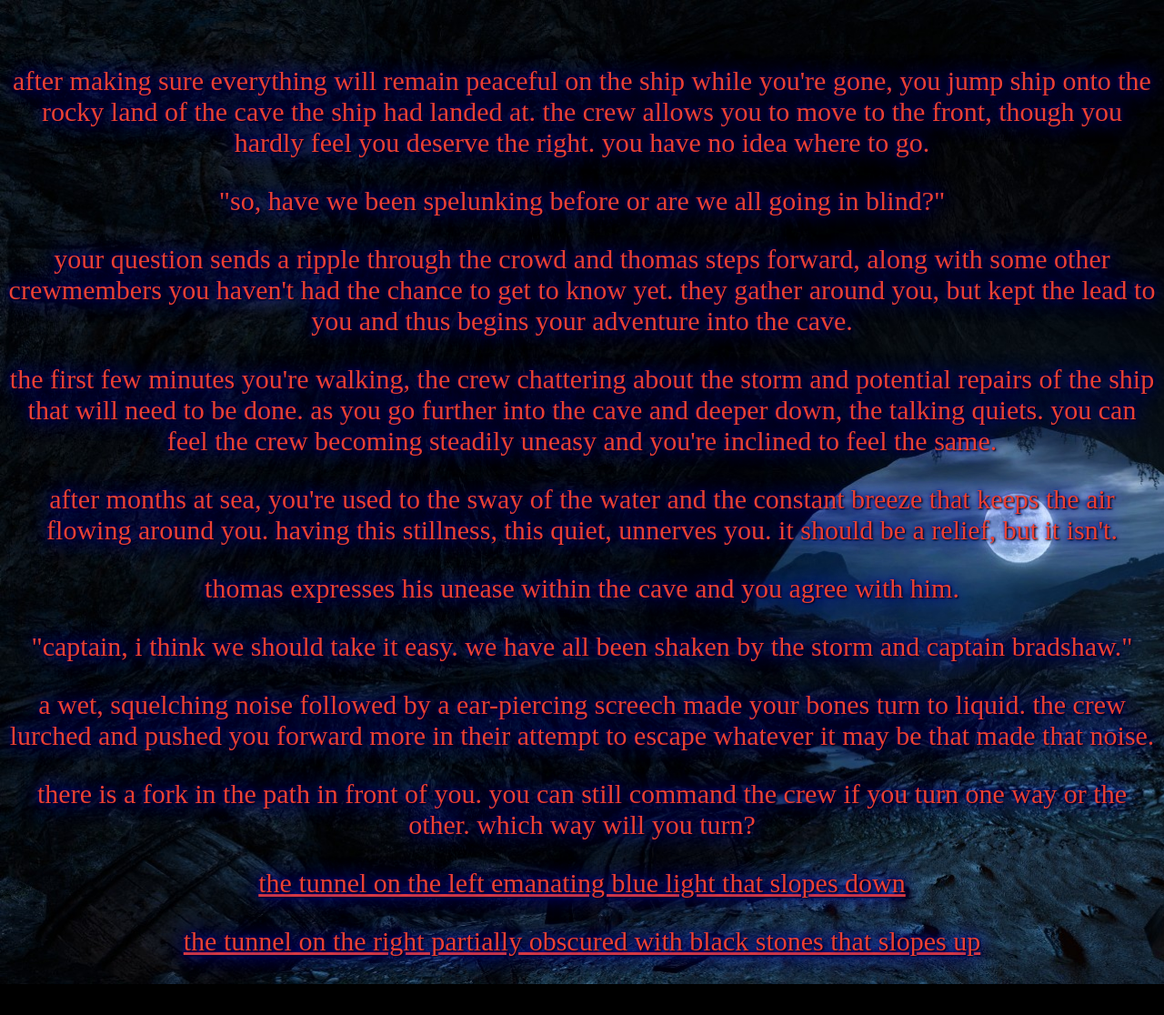
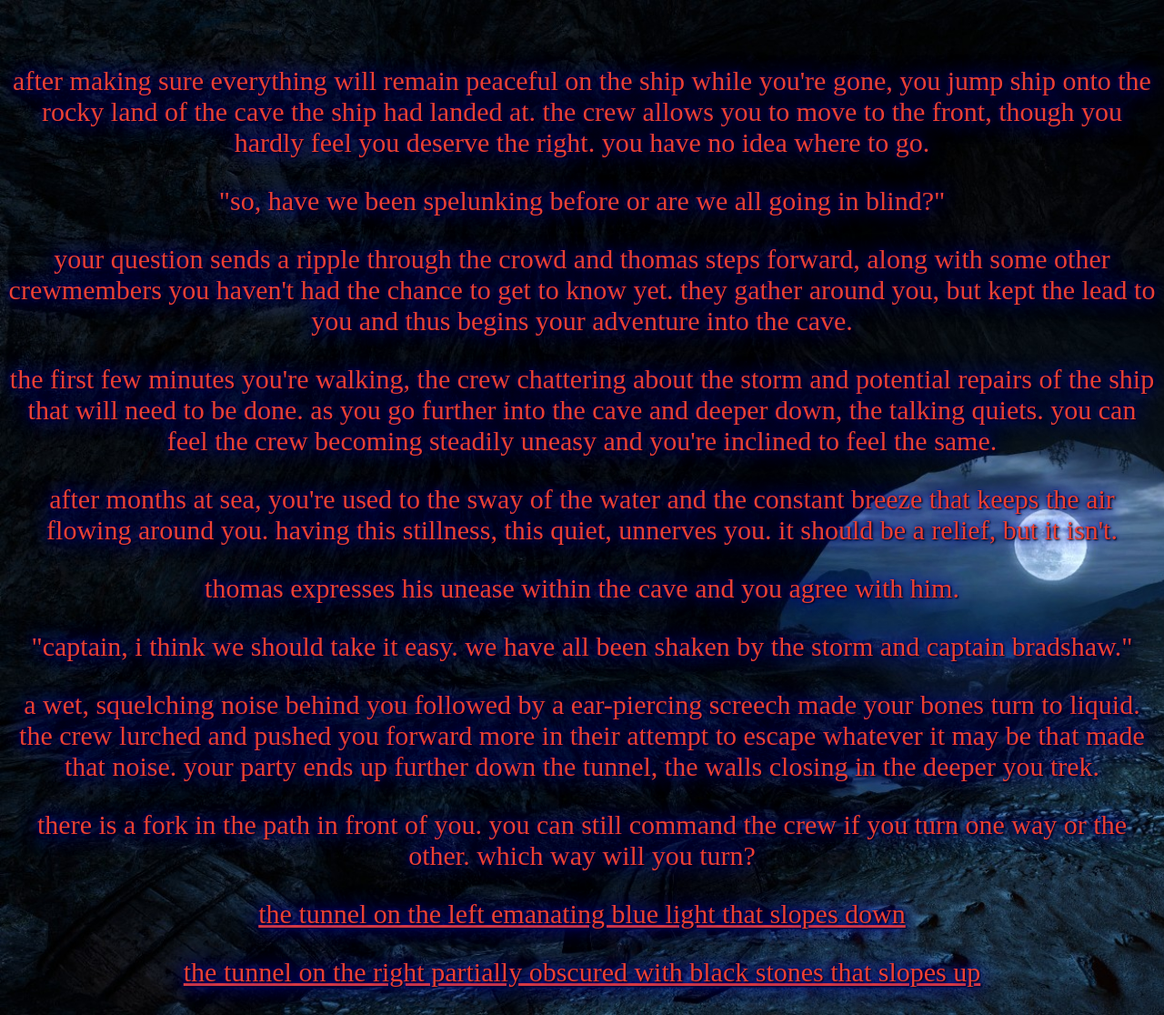
Before and after one commit to meg-charles/onthesea, a plain HTML site: page explorecave.html in a window 1280 px wide. Shown: the whole page at 91% size. Before the commit the page ends 1082 px from the top, so only its background shows below. Drawn offline with Linux system fonts and the light colour scheme; a web font is replaced by a local one.

Commit message:
Update explorecave.html
added description to tunnel

```diff
--- a/explorecave.html
+++ b/explorecave.html
@@ -34,10 +34,12 @@
       with him.</p>
     <p>"captain, i think we should take it easy. we have all
       been shaken by the storm and captain bradshaw."</p>
-    <p>a wet, squelching noise followed by a ear-piercing
+    <p>a wet, squelching noise behind you followed by a ear-piercing
       screech made your bones turn to liquid. the crew lurched
       and pushed you forward more in their attempt to escape
-      whatever it may be that made that noise.</p>
+      whatever it may be that made that noise. your party ends
+      up further down the tunnel, the walls closing in the deeper
+      you trek.</p>
     <p>there is a fork in the path in front of you. you can
       still command the crew if you turn one way or the other.
       which way will you turn?</p>
```
